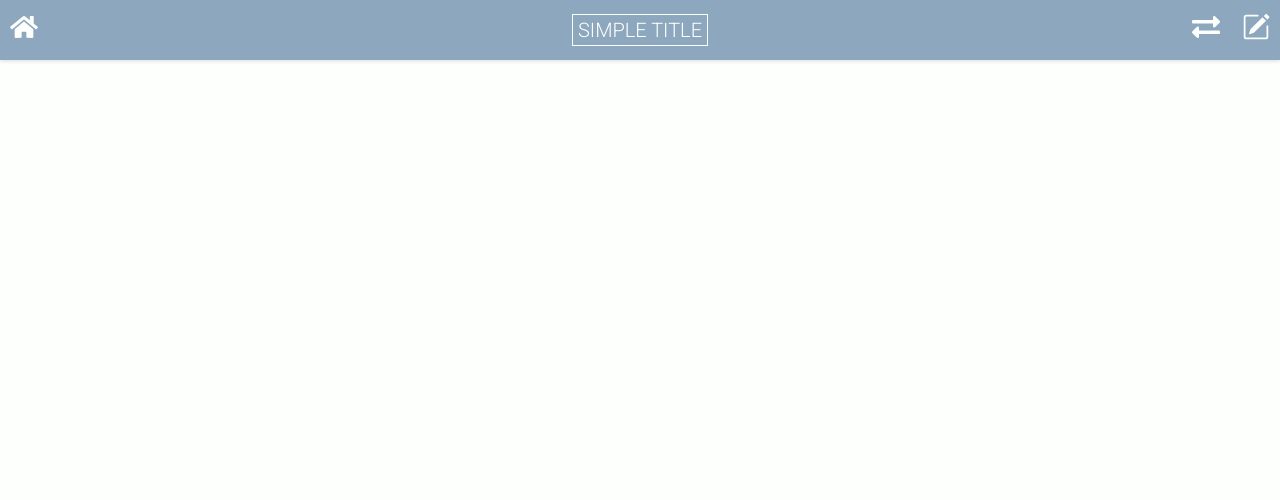
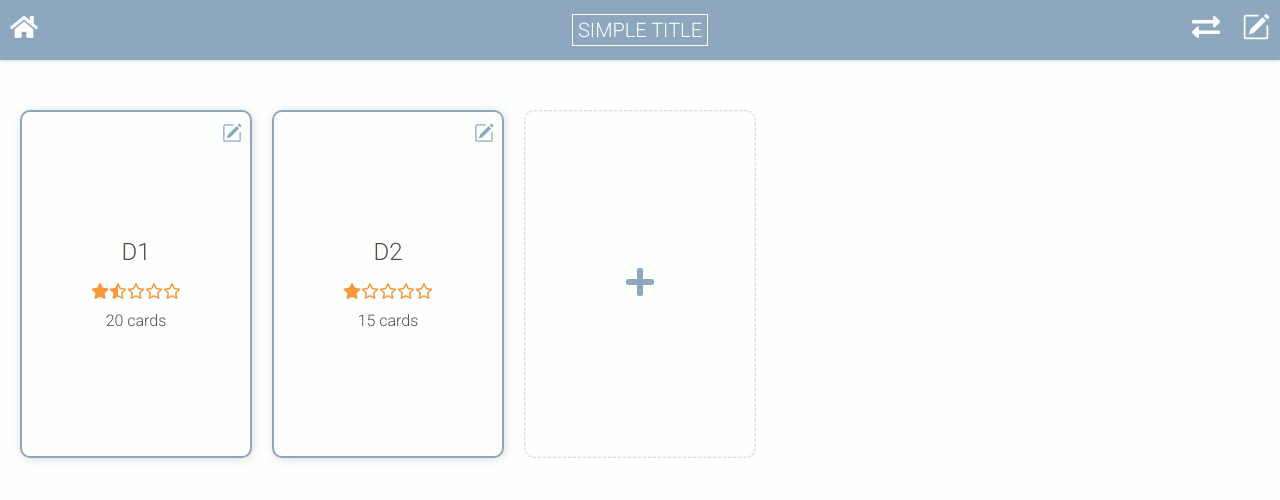
Before and after one commit to nospaceforcode/flashcards-react-example, a React (Create React App) app: page / in a window 1280 px wide. Shown: the top 500 px of the page. Built offline with nearby package versions, Linux system fonts and the light colour scheme.

Commit message:
add. deck menu

```diff
--- a/src/App.js
+++ b/src/App.js
@@ -1,16 +1,12 @@
 import './App.css';
-// import HeaderTemplate from './templates/HeaderTemplate';
-// import SelectTemplate from './templates/SelectTemplate';
-// import TrainTemplate from './templates/TrainTemplate';
-// import ProgressTemplate from './templates/ProgressTemplate';
 import Header from './components/Header';
+import DeckMenu from './components/DeckMenu';
 
 function App() {
-  // const deck = [
-  //   { name: 'Deck 1', shortname: 'D1', averageDifficulty: 3, cardLength: 20 },
-  //   { name: 'Deck 2', shortname: 'D2', averageDifficulty: 2, cardLength: 15 },
-  // ],
-  //    bars = ['correct', 'incomplete', 'incorrect', 'incomplete', 'correct', 'incorrect'],
+  const deckMenu = { deck:[
+    { name: 'Deck 1', shortname: 'D1', averageDifficulty: 3, cardLength: 20 },
+    { name: 'Deck 2', shortname: 'D2', averageDifficulty: 2, cardLength: 15 },
+  ]};
   let context = {
       backlink: true,
       editing: false,
@@ -22,8 +18,8 @@ function App() {
   return (
     <div className="App">
       <Header {...context}/>
+      <DeckMenu {...deckMenu} />
       {/* <HeaderTemplate {...context} />
-      <SelectTemplate deck={deck} />
       <TrainTemplate autocheck={false} />
       <h1>Progress Template Example</h1>
       <ProgressTemplate bars={bars} /> */}
--- /dev/null
+++ b/src/components/DeckMenu.js
@@ -0,0 +1,37 @@
+import React, {useState} from 'react';
+import { FaPlus } from "react-icons/fa";
+import { BsPencilSquare } from "react-icons/bs";
+import './style.css';
+import { difficon } from './Chore';
+
+
+const DeckMenu = ({ deck }) => {
+    const [deckList] = useState(deck);
+    return (
+        <nav className="deckmenu">
+            {deckList && deckList.map((item, index) => (
+                <div className="deckmenu__container" key={index}>
+                    <div className="deckmenu__padding"></div>
+                    <a href={`#/edit/${item.name}`} className="deckmenu__editlink" title="Edit Deck">
+                        <BsPencilSquare className="fa-lg"/>
+                    </a>
+                    <a href={`#/train/${item.name}`} className="deckmenu__deck">
+                        <h2 className="deckmenu__title">{item.shortname}</h2>
+                        <p className="deckmenu__difficulty" title="difficulty">{difficon(item.averageDifficulty, item.name)}</p>
+                        <p className="deckmenu__length">{item.cardLength} cards</p>
+                    </a>
+                </div>
+            ))}
+            <div className="deckmenu__container">
+                <div className="deckmenu__padding"></div>
+                <a href="#/editnew" className="deckmenu__deck deckmenu__deck--new">
+                    <i className="deckmenu__title" aria-hidden="true" title="New Deck">
+                        <FaPlus className="fa-2x"/>
+                    </i>
+                </a>
+            </div>
+        </nav>
+    );
+};
+
+export default DeckMenu;
--- a/src/components/Header.js
+++ b/src/components/Header.js
@@ -60,10 +60,10 @@ const Header = ({ backlink, editing, title, name }) => {
                             <h1 className="header__title" onClick={handleTitleClick}>
                                 {headerTitle}
                             </h1>
-                            <i id="flip" className="header__link header__link--right2" aria-label="flip deck" title="flip deck">
+                            <i id="flip" className="header__link header__link--right2" aria-label="flip deck" title="Flip Deck">
                                 <FaExchangeAlt />
                             </i>
-                            <a href={`#/edit/${cardName}`} className="header__link header__link--right1" title="edit deck">
+                            <a href={`#/edit/${cardName}`} className="header__link header__link--right1" title="Edit Deck">
                                 <BsPencilSquare />
                             </a>
                         </>
```
